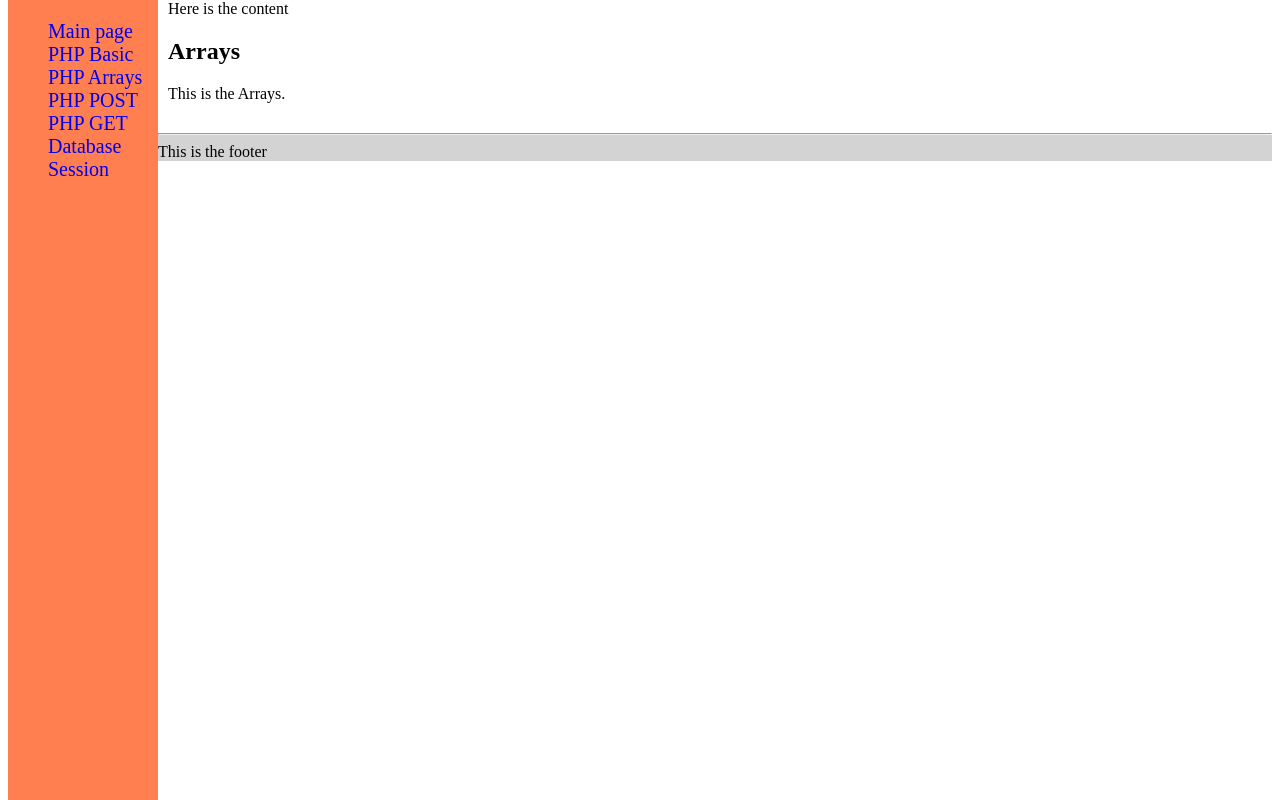
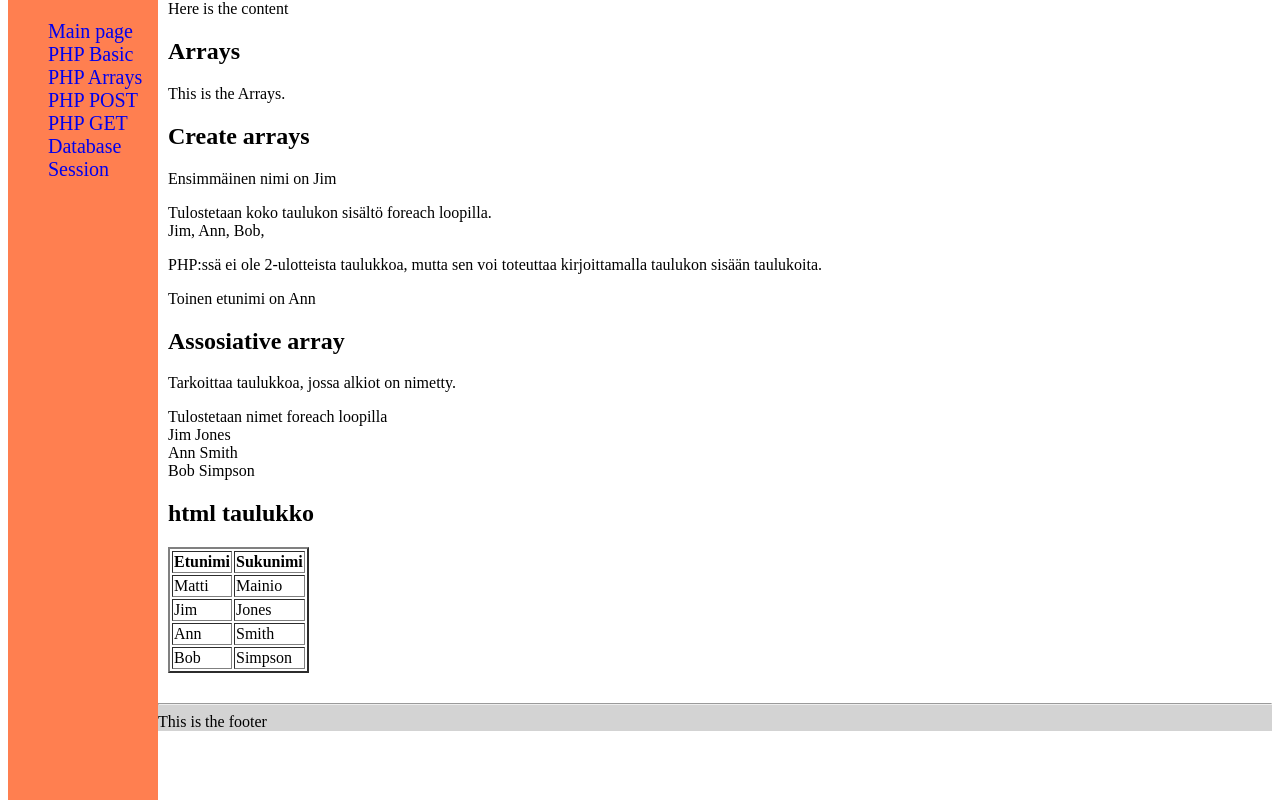
Before and after one commit to lempiai/intohj, a PHP site: page /arrays.php in a window 1280 px wide. Shown: the part 26-826 px from the top of the page. Run offline with PHP 8.4, Linux system fonts and the light colour scheme.

Commit message:
ex4 tehty

```diff
--- a/arrays.php
+++ b/arrays.php
@@ -3,4 +3,71 @@
 	<p>
 		This is the Arrays.
 	</p>
+	<h2>Create arrays</h2>
+	<p>
+			<?php
+			$names=array("Jim","Ann","Bob");
+			echo 'Ensimmäinen nimi on '.$names[0];
+			 ?>
+	</p>
+	<p>
+		Tulostetaan koko taulukon sisältö foreach loopilla. <br>
+		<?php
+		foreach ($names as $name) {
+			echo $name.', ';
+		}
+		 ?>
+	</p>
+	<p>
+		PHP:ssä ei ole 2-ulotteista taulukkoa, mutta sen voi toteuttaa kirjoittamalla taulukon sisään taulukoita.
+	</p>
+	<?php
+	$persons=array(
+		array("Jim","Jones"),
+		array("Ann","Smith"),
+		array("Bob","Simpson")
+	);
+	echo 'Toinen etunimi on '.$persons[1][0];
+	 ?>
+	<h2>Assosiative array</h2>
+	<p>
+		Tarkoittaa taulukkoa, jossa alkiot on nimetty.
+		<?php
+		$assosiative=array(
+			array("etunimi"=>'Jim',"sukunimi"=>'Jones'),
+			array("etunimi"=>'Ann',"sukunimi"=>'Smith'),
+			array("etunimi"=>'Bob',"sukunimi"=>'Simpson')
+		);
+		 ?>
+		 <p>
+			 Tulostetaan nimet foreach loopilla <br>
+			 <?php
+			 foreach ($assosiative as $row) {
+			 	echo $row['etunimi'].' '.$row['sukunimi'].'<br>';
+			 }
+			  ?>
+		 </p>
+	</p>
+	<h2>html taulukko</h2>
+	<p>
+		<table border="2">
+			<thead>
+				<tr>
+					<th>Etunimi</th> <th>Sukunimi</th>
+				</tr>
+			</thead>
+			<tbody>
+				<tr>
+					<td>Matti</td> <td>Mainio</td>
+				</tr>
+				<?php
+				foreach ($assosiative as $row) {
+					echo '<tr>';
+				  	echo '<td>'.$row['etunimi'].'</td> <td>'.$row['sukunimi'].'</td>';
+					echo '</tr>';
+				}
+				 ?>
+			</tbody>
+		</table>
+	</p>
 <?php include "footer.php"; ?>
```
